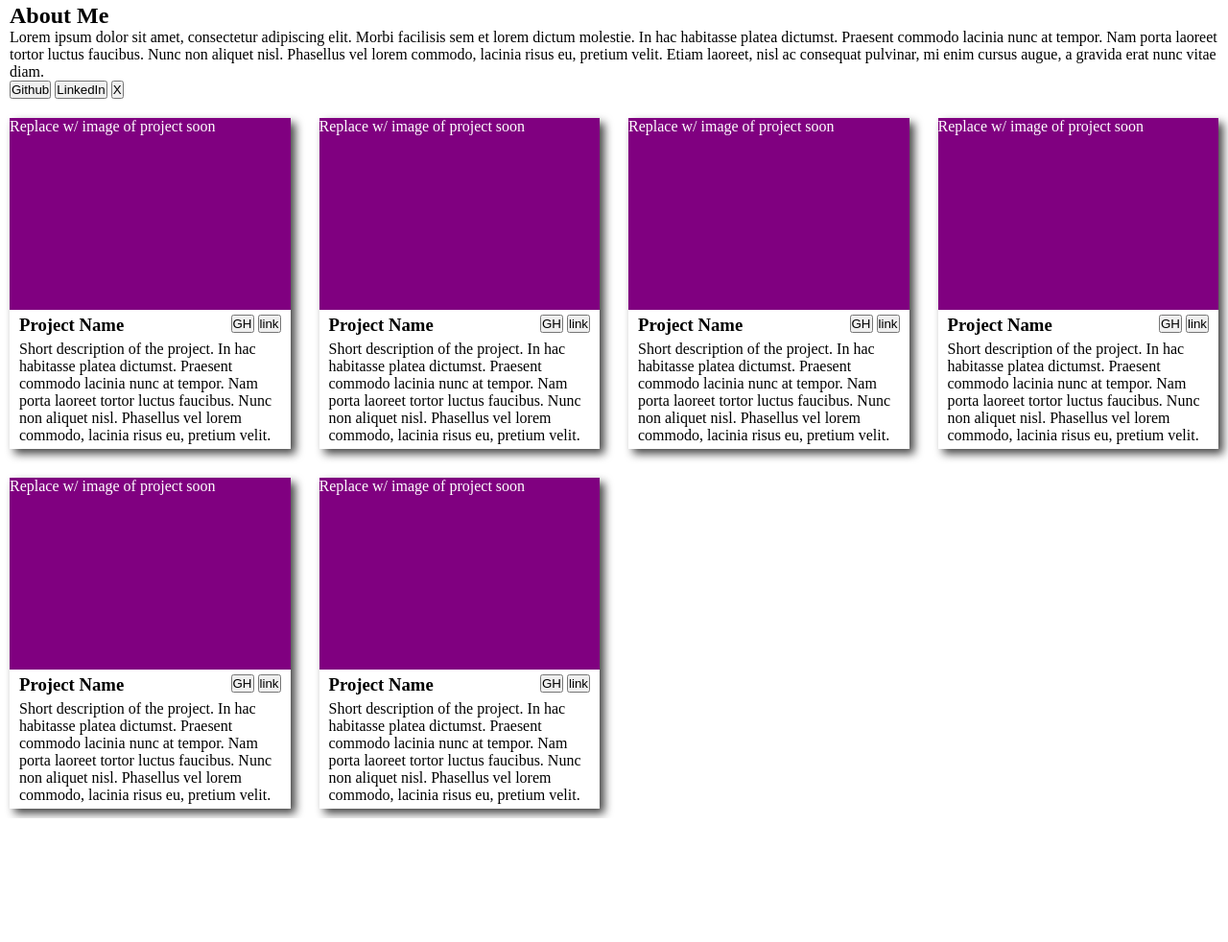
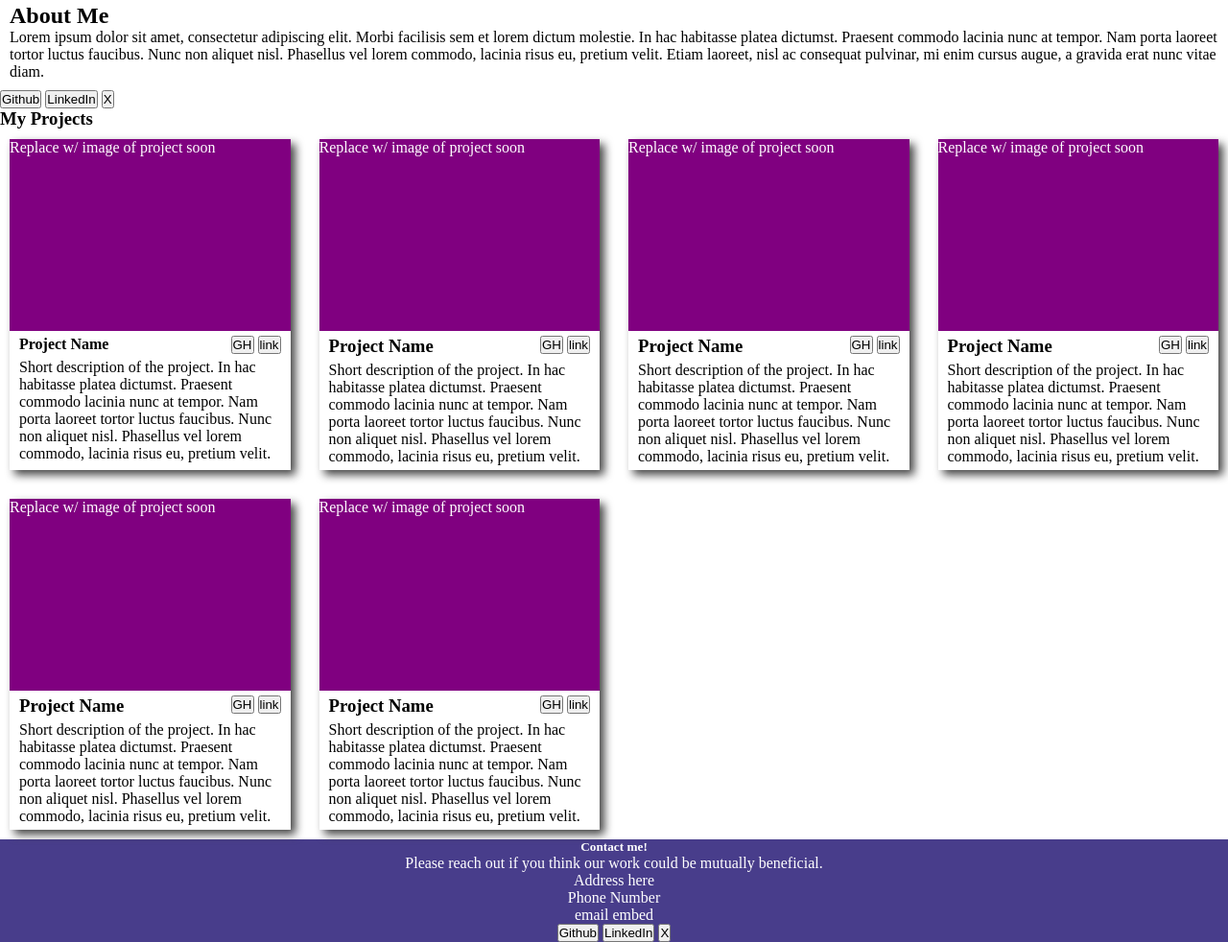
Before and after one commit to claytonm17/portfolio, a plain HTML site: page index.html in a window 1280 px wide. Shown: the part 1050-2032 px from the top of the page at 96% size. Before the commit the page ends 1903 px from the top, so only its background shows below. Drawn offline with Linux system fonts and the light colour scheme.

Commit message:
General html structure built

```diff
--- a/index.html
+++ b/index.html
@@ -28,8 +28,8 @@
                 <h2>About Me</h2>
                 <p>Lorem ipsum dolor sit amet, consectetur adipiscing elit. Morbi facilisis sem et lorem dictum molestie. In hac habitasse platea dictumst. Praesent commodo lacinia nunc at tempor. Nam porta laoreet tortor luctus faucibus. Nunc non aliquet nisl. Phasellus vel lorem commodo, lacinia risus eu, pretium velit. Etiam laoreet, nisl ac consequat pulvinar, mi enim cursus augue, a gravida erat nunc vitae diam.
                 </p>
-            </div>
-            <div class="links">
+            </section>
+            <section class="links">
                 <button>Github</button>
                 <button>LinkedIn</button>
                 <button>X</button>
@@ -37,12 +37,13 @@
         </header>
         <section>
             <!-- Collection of portfolio projects in grid-->
+            <h3>My Projects</h3>
             <div class="projects">
                 <div class="card">
                     <div class="image">Replace w/ image of project soon</div>
                     <div class="info">
                         <div class="bar">
-                            <h3>Project Name</h3>
+                            <h4>Project Name</h4>
                             <div class="buttons">
                                 <button>GH</button>
                                 <button>link</button>
@@ -121,6 +122,16 @@
     </main>
     <footer>
         <!-- Contains contact info, etc? -->
+        <h5>Contact me!</h5>
+        <p>Please reach out if you think our work could be mutually beneficial.</p>
+        <p>Address here</p>
+        <p>Phone Number</p>
+        <p>email embed</p>
+        <div class="buttons">
+            <button>Github</button>
+            <button>LinkedIn</button>
+            <button>X</button>
+        </div>
     </footer>
 </body>
 </html>
--- a/styles.css
+++ b/styles.css
@@ -63,6 +63,14 @@ h1 {
     padding: 5px 10px;
 }
 
+footer {
+    background-color: darkslateblue;
+    color: white;
+    display: flex;
+    flex-direction: column;
+    align-items: center;
+}
+
 /* Mobile first design */
 @media (max-width: 320px) {
 
```
